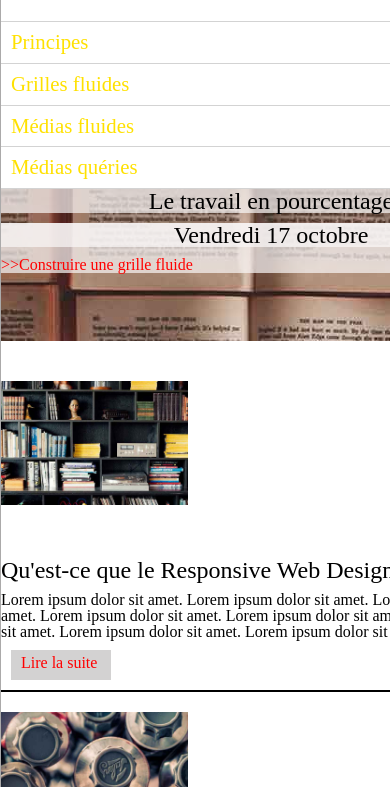
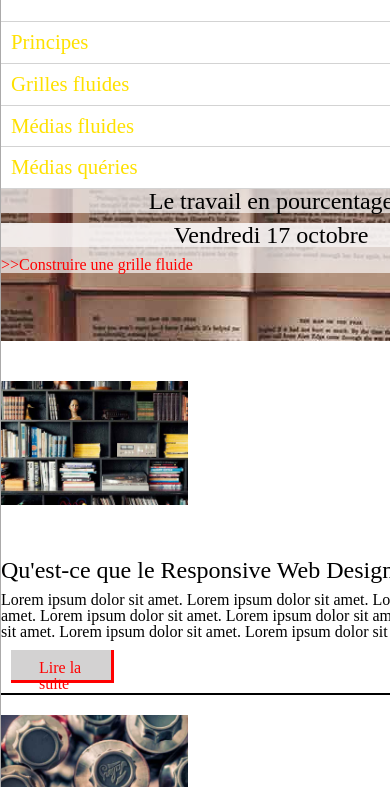
Before and after one commit to CedBG/exercice-autocorrection-responsive, a plain HTML site: page phase2-exercice2/exercice4/index.html in a window 390 px wide. Shown: the part 57-844 px from the top of the page. Drawn offline with Linux system fonts and the light colour scheme.

Commit message:
responsive exercice 4 css suite

```diff
--- a/phase2-exercice2/exercice4/css/style.css
+++ b/phase2-exercice2/exercice4/css/style.css
@@ -77,13 +77,14 @@ header p {
     height: 30px;
     margin: 10px;
     position: relative;
-    border: red 0 3px 3px 0 solid;
+    border-right: 3px solid red;
+    border-bottom: 3px solid red;
 }
 .button a {
     color: red;
     position: absolute;
-    top: 5px;
-    left: 10px;
+    top: 10px;
+    left: 28px;
 }
 
 /* section2 */
```
Also changed, not shown: phase2-exercice2/exercice4/index.html (+3 -4 lines).
